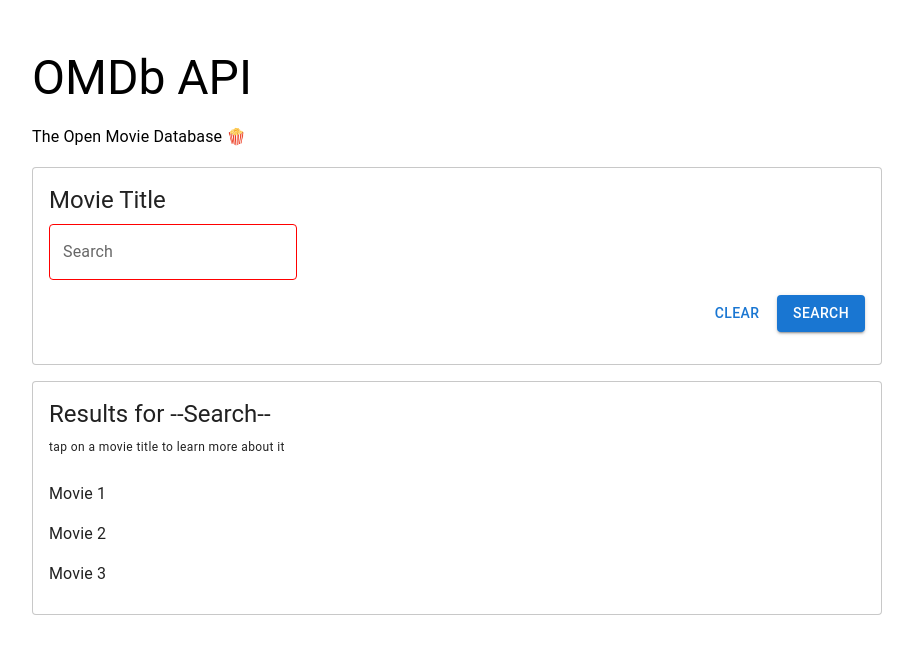
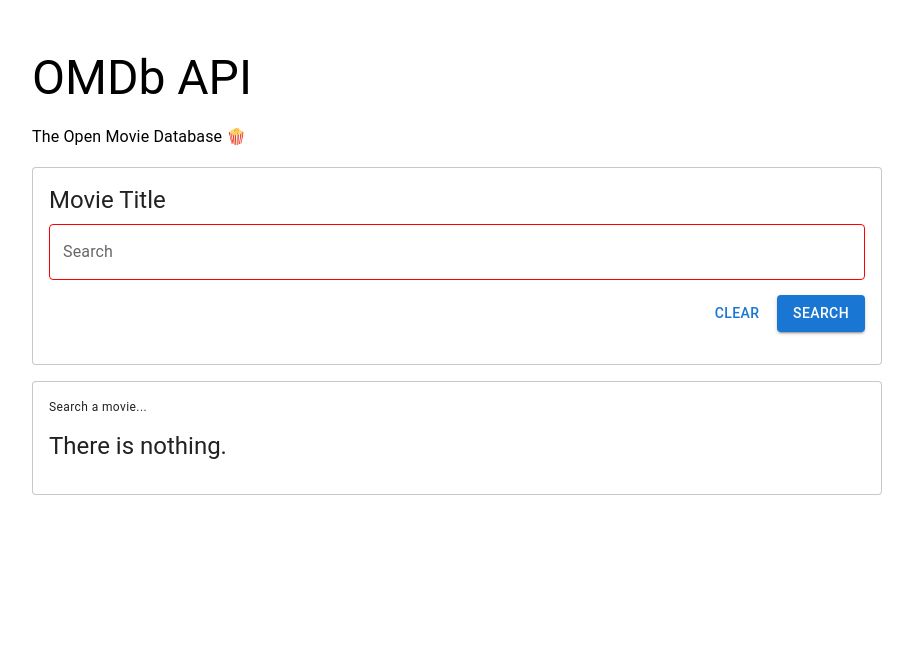
Before and after one commit to maziz-create/omdb-client, a Next.js app: page / in a window 1280 px wide. Shown: the top 654 px of the page, without its empty margins (183-1096 px from the left). Built offline with nearby package versions, Linux system fonts and the light colour scheme.

Commit message:
Old dummy components made redux available

```diff
--- a/components/MovieList/index.tsx
+++ b/components/MovieList/index.tsx
@@ -1,4 +1,5 @@
-import React from "react";
+import React, { useEffect, useState } from "react";
+import { useSelector } from "react-redux";
 
 import Grid from "@mui/material/Grid";
 import List from "@mui/material/List";
@@ -8,12 +9,26 @@
 import Paper from "@mui/material/Paper";
 import Typography from "@mui/material/Typography";
 import { styled } from "@mui/material/styles";
+import { Movie } from "../../models/movie";
 
 const Demo = styled("div")(({ theme }) => ({
   backgroundColor: theme.palette.background.paper,
 }));
 
 function MovieList() {
+  const movies = useSelector((state: any) => state.movies.movies?.Search);
+  const isLoading = useSelector((state: any) => state.movies.isLoading);
+  const error = useSelector((state: any) => state.movies.error);
+  const searchText = useSelector((state: any) => state.movies.searchText);
+
+  if (isLoading) {
+    return <Box>Yükleniyor...</Box>;
+  }
+
+  if (error) {
+    return <Box>Hata: {error}</Box>;
+  }
+
   return (
     <Box>
       <Paper
@@ -25,27 +40,36 @@
         }}
         elevation={0}
       >
+        {searchText ? (
+          <>
             <Typography variant="h5" component="h2" gutterBottom>
-          Results for --Search--
+              Results for &ldquo;{searchText}&rdquo;
             </Typography>
-
             <Typography variant="caption" display="block" gutterBottom>
               tap on a movie title to learn more about it
             </Typography>
+          </>
+        ) : (
+          <Typography variant="caption" display="block" gutterBottom>
+            Search a movie...
+          </Typography>
+        )}
 
         <Grid item xs={12} md={6}>
           <Demo>
             <List>
               <Box sx={{ maxHeight: "30vh", overflow: "auto" }}>
-                <ListItem sx={{ pl: 0, pb: 0 }}>
-                  <ListItemText primary="Movie 1" />
+                {movies ? (
+                  movies.map((movie: Movie, index: number) => (
+                    <ListItem key={`movie-${index}`} sx={{ pl: 0, pb: 0 }}>
+                      <ListItemText primary={movie.Title} />
                     </ListItem>
-                <ListItem sx={{ pl: 0, pb: 0 }}>
-                  <ListItemText primary="Movie 2" />
-                </ListItem>
-                <ListItem sx={{ pl: 0, pb: 0 }}>
-                  <ListItemText primary="Movie 3" />
-                </ListItem>
+                  ))
+                ) : (
+                  <Typography variant="h5" component="h2" gutterBottom>
+                    There is nothing.
+                  </Typography>
+                )}
               </Box>
             </List>
           </Demo>
--- a/components/MovieSearch/index.tsx
+++ b/components/MovieSearch/index.tsx
@@ -1,5 +1,9 @@
 import React from "react";
 import { useFormik } from "formik";
+import { useDispatch } from "react-redux";
+
+import { getMoviesAsync } from "../../redux/movies/services";
+import { setSearchText } from "../../redux/movies/moviesSlice";
 
 import Box from "@mui/material/Box";
 import Paper from "@mui/material/Paper";
@@ -8,7 +12,7 @@
 import TextField from "@mui/material/TextField";
 import { styled } from "@mui/material/styles";
 
-interface SearchText {
+interface Search {
   text: string;
 }
 
@@ -34,14 +38,30 @@
 });
 
 function MovieSearch() {
-  const formik = useFormik<SearchText>({
+  const dispatch = useDispatch();
+  const formik = useFormik<Search>({
     initialValues: {
       text: "",
     },
     onSubmit: (values) => {
-      console.log("values => ", values);
+      if (values.text === "") return;
+      onSearch(values);
     },
   });
+
+  function onSearch(values: Search) {
+    dispatch(setSearchText(values.text));
+    dispatch(getMoviesAsync(values.text));
+  }
+
+  function handleClear() {
+    if (formik.values.text !== "") {
+      formik.resetForm();
+      dispatch(getMoviesAsync(""));
+      dispatch(setSearchText(""));
+    }
+  }
+
   return (
     <Box>
       <Paper
@@ -64,10 +84,12 @@
             onChange={formik.handleChange}
             value={formik.values.text}
             name="text"
-            autoComplete="false"
+            sx={{ width: "100%" }}
           />
           <Box sx={{ display: "flex", justifyContent: "flex-end", mb: 2 }}>
-            <Button variant="text">Clear</Button>
+            <Button variant="text" onClick={handleClear}>
+              Clear
+            </Button>
             <Button
               sx={{ ml: 1 }}
               variant="contained"
```
Lines whose indentation alone changed are shown as unchanged.
